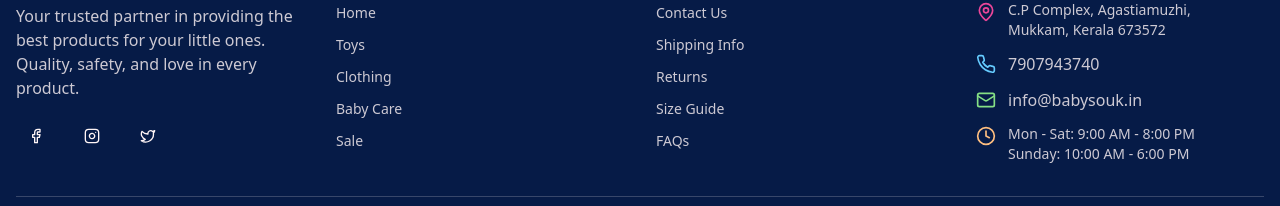
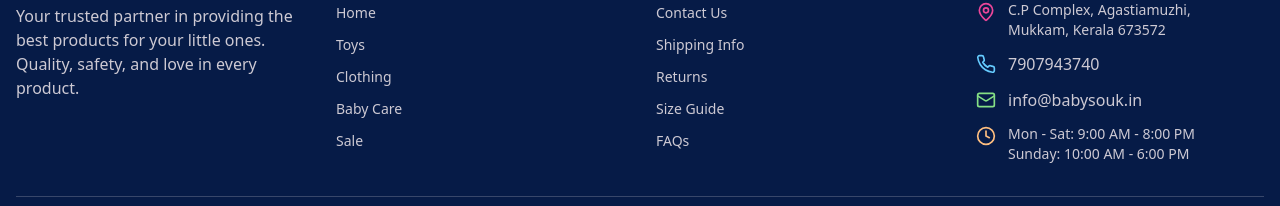
Before and after one commit to aqkhanadoor/BabySoukNextJs, a React (Vite) app: page / in a window 1280 px wide. Shown: the part 2374-2580 px from the top of the page. Built offline with nearby package versions, Linux system fonts and the light colour scheme.

Commit message:
Remove social media links
Remove social media links from the website.

```diff
--- a/src/components/Footer.tsx
+++ b/src/components/Footer.tsx
@@ -1,5 +1,5 @@
 import { Button } from "@/components/ui/button";
-import { MapPin, Phone, Mail, Clock, Facebook, Instagram, Twitter } from "lucide-react";
+import { MapPin, Phone, Mail, Clock } from "lucide-react";
 
 const Footer = () => {
   return (
@@ -15,17 +15,6 @@ const Footer = () => {
               Your trusted partner in providing the best products for your little ones.
               Quality, safety, and love in every product.
             </p>
-            <div className="flex space-x-4">
-              <Button variant="ghost" size="icon" className="text-background hover:text-baby-pink">
-                <Facebook className="h-5 w-5" />
-              </Button>
-              <Button variant="ghost" size="icon" className="text-background hover:text-baby-blue">
-                <Instagram className="h-5 w-5" />
-              </Button>
-              <Button variant="ghost" size="icon" className="text-background hover:text-baby-yellow">
-                <Twitter className="h-5 w-5" />
-              </Button>
-            </div>
           </div>
 
           {/* Quick Links */}
```
